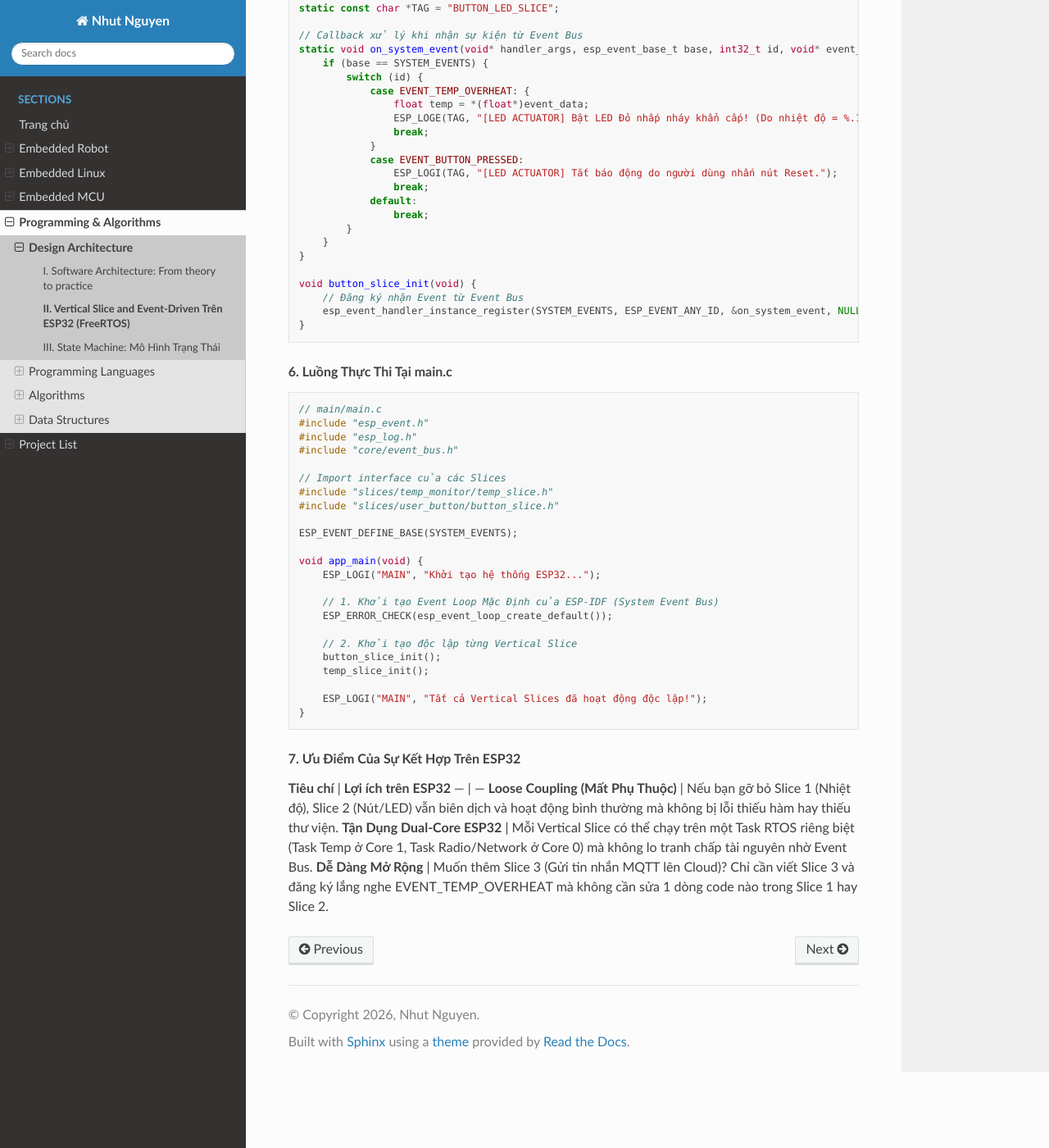
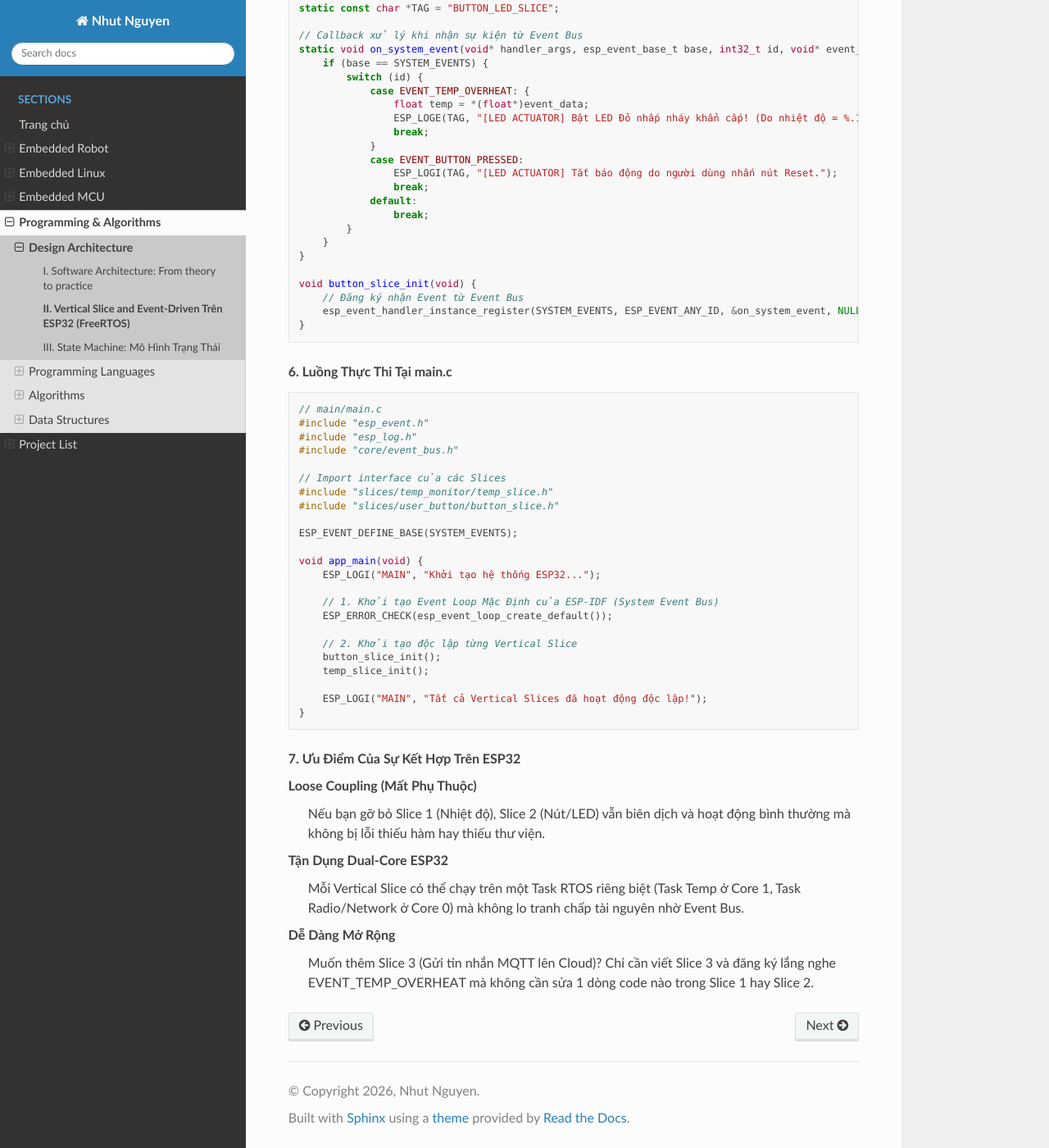
Before and after one commit to minhnhut-n/nhutnguyen, a Sphinx documentation site: the page built from docs/source/programming/architecture/vertical_event_driven_esp32.rst, in a window 1280 px wide and 1400 px high, scrolled down 2321 px. Shown: the whole window at 82% size. Built offline with Sphinx 7.4.7 and the Read the Docs theme 3.1.0, drawn with Linux system fonts in a browser that asks for light colours.

Commit message:
change format at some location

```diff
--- /dev/null
+++ b/docs/source/_static/custom.css
@@ -0,0 +1,19 @@
+/* Add spacing between grid item cards on the home page */
+.sd-grid-item {
+    margin-bottom: 1.5rem;
+}
+
+.sd-card {
+    margin-bottom: 1rem;
+}
+
+/* Ensure proper spacing in 2-column grid */
+@media (min-width: 768px) {
+    .sd-grid {
+        gap: 1.5rem;
+    }
+
+    .sd-grid-item {
+        margin-bottom: 0;
+    }
+}
--- a/docs/source/conf.py
+++ b/docs/source/conf.py
@@ -43,6 +43,7 @@ myst_enable_extensions = [
 # -- Options for HTML output -------------------------------------------------
 html_theme = 'sphinx_rtd_theme'
 html_static_path = ['_static']
+html_css_files = ['custom.css']
 
 html_theme_options = {
     'navigation_depth': 4,
--- a/docs/source/programming/architecture/vertical_event_driven_esp32.rst
+++ b/docs/source/programming/architecture/vertical_event_driven_esp32.rst
@@ -163,8 +163,11 @@ Slice này lắng nghe các sự kiện từ Event Bus. Khi nhận được EVEN
 
 .. rubric:: 7. Ưu Điểm Của Sự Kết Hợp Trên ESP32
 
-**Tiêu chí** | **Lợi ích trên ESP32**
---- | ---
-**Loose Coupling (Mất Phụ Thuộc)** | Nếu bạn gỡ bỏ Slice 1 (Nhiệt độ), Slice 2 (Nút/LED) vẫn biên dịch và hoạt động bình thường mà không bị lỗi thiếu hàm hay thiếu thư viện.
-**Tận Dụng Dual-Core ESP32** | Mỗi Vertical Slice có thể chạy trên một Task RTOS riêng biệt (Task Temp ở Core 1, Task Radio/Network ở Core 0) mà không lo tranh chấp tài nguyên nhờ Event Bus.
-**Dễ Dàng Mở Rộng** | Muốn thêm Slice 3 (Gửi tin nhắn MQTT lên Cloud)? Chỉ cần viết Slice 3 và đăng ký lắng nghe EVENT_TEMP_OVERHEAT mà không cần sửa 1 dòng code nào trong Slice 1 hay Slice 2.
+**Loose Coupling (Mất Phụ Thuộc)**
+   Nếu bạn gỡ bỏ Slice 1 (Nhiệt độ), Slice 2 (Nút/LED) vẫn biên dịch và hoạt động bình thường mà không bị lỗi thiếu hàm hay thiếu thư viện.
+
+**Tận Dụng Dual-Core ESP32**
+   Mỗi Vertical Slice có thể chạy trên một Task RTOS riêng biệt (Task Temp ở Core 1, Task Radio/Network ở Core 0) mà không lo tranh chấp tài nguyên nhờ Event Bus.
+
+**Dễ Dàng Mở Rộng**
+   Muốn thêm Slice 3 (Gửi tin nhắn MQTT lên Cloud)? Chỉ cần viết Slice 3 và đăng ký lắng nghe EVENT_TEMP_OVERHEAT mà không cần sửa 1 dòng code nào trong Slice 1 hay Slice 2.
```
Also changed, not shown: 7 other files.
